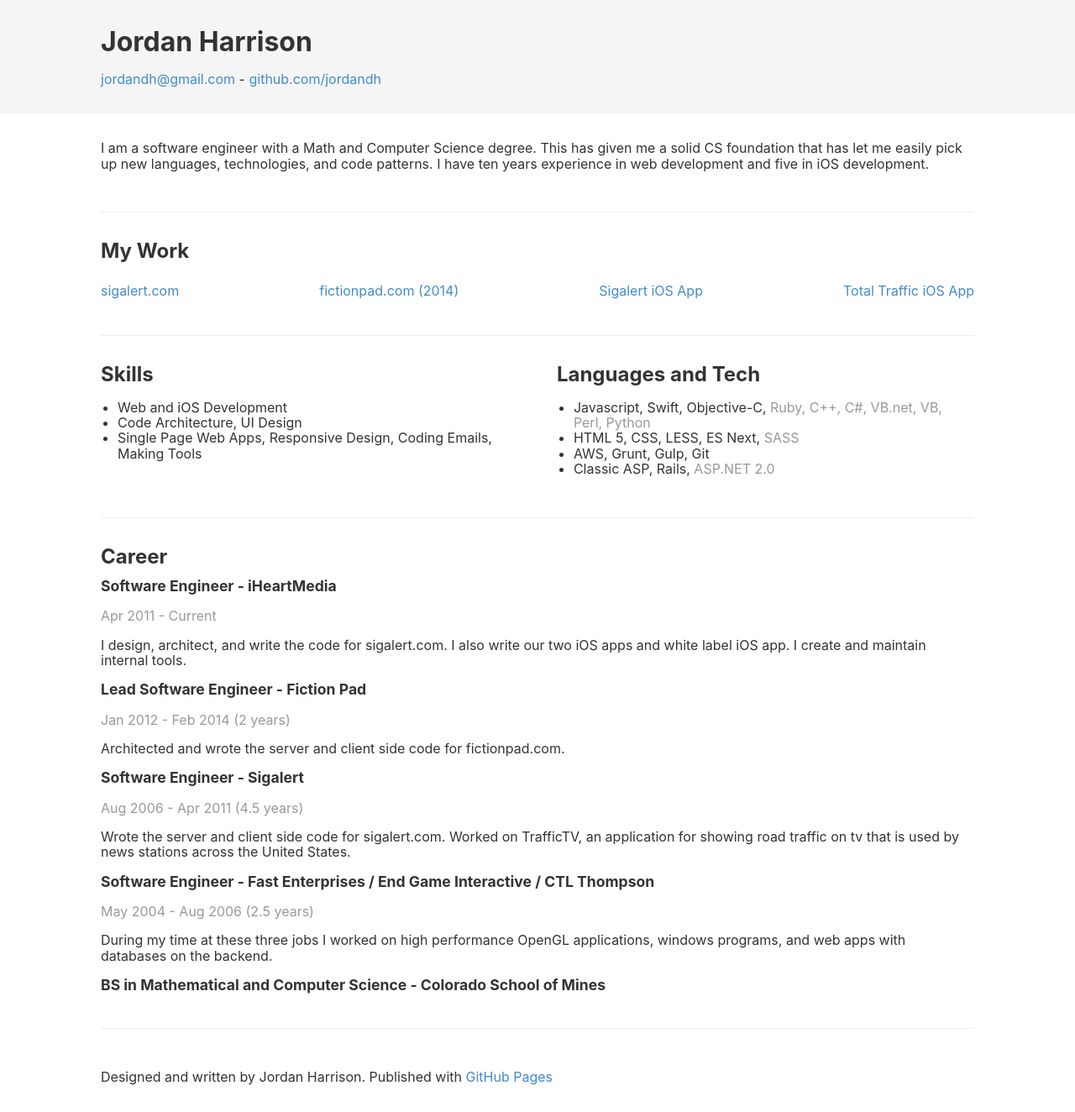
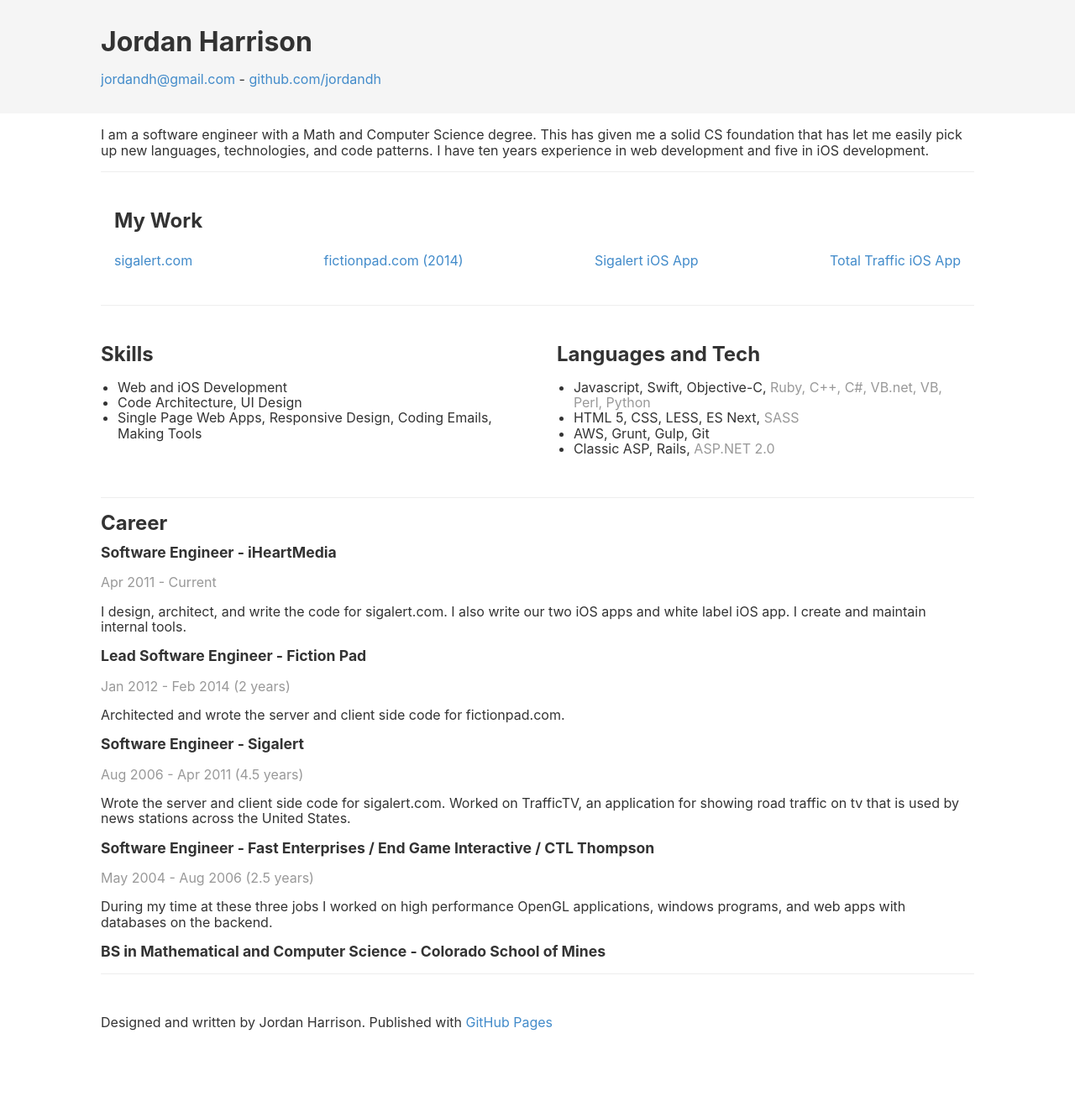
Before and after one commit to jordandh/resume, a Jekyll site: the page built from README.md, in a window 1280 px wide. Shown: the whole page at 84% size. Built offline with Jekyll 4.4.1, drawn with Linux system fonts in a browser that asks for light colours; our own code applies the rules of GitHub Pages for plain Markdown files; after the commit the page ends 1259 px from its top, so only the background shows below that.

Commit message:
Update style.scss

```diff
--- a/assets/css/style.scss
+++ b/assets/css/style.scss
@@ -22,7 +22,7 @@ body {
 
 h1, h2, h3 {
   margin: 0.5em 0;
-  margin: 0 0 0.5em;
+  //margin: 0 0 0.5em;
 }
 
 h1 {
@@ -90,7 +90,8 @@ main {
 }
 
 section {
-  padding: $content-padding;
+  //padding: $content-padding;
+  margin: $content-padding;
 }
 
 /*
```
